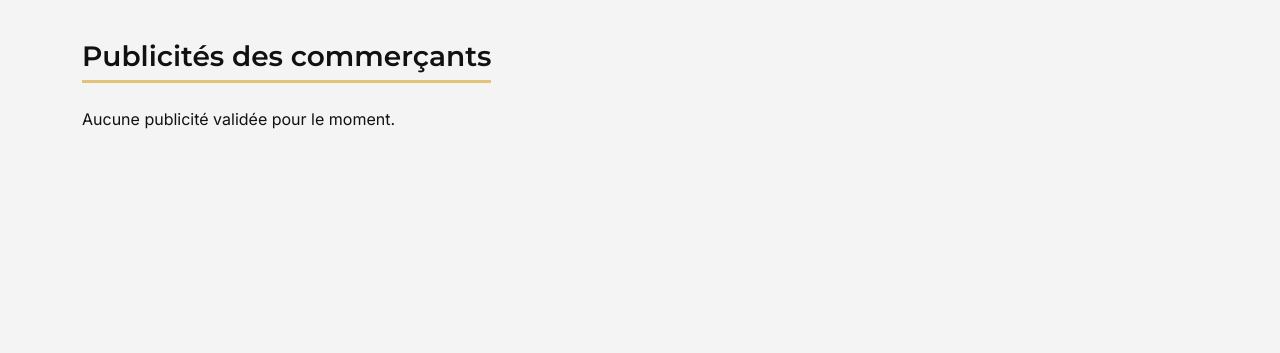
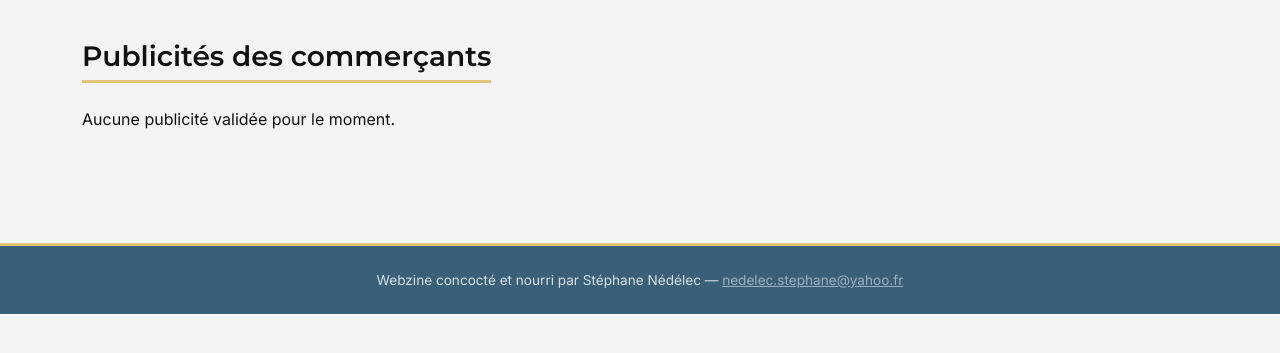
Before and after one commit to misterned/unefaimdevie, a Django app: page /ads/ in a window 1280 px wide. Shown: the part 72-425 px from the top of the page. Run offline with Django 5.2, Linux system fonts and the light colour scheme; data that the repository does not hold is empty; parts of the project's set-up code (start-up, migrations or seed data) failed here and were passed over.

Commit message:
Ajout footer avec mention auteur

```diff
--- a/core/templates/base.html
+++ b/core/templates/base.html
@@ -56,6 +56,13 @@
     {% block content %}{% endblock %}
 </main>
 
+<footer class="text-center">
+    <div class="container">
+        Webzine concocté et nourri par Stéphane Nédélec &mdash;
+        <a href="mailto:nedelec.stephane@yahoo.fr" class="text-white-50">nedelec.stephane@yahoo.fr</a>
+    </div>
+</footer>
+
 <script src="https://cdn.jsdelivr.net/npm/bootstrap@5.3.3/dist/js/bootstrap.bundle.min.js"></script>
 </body>
 </html>
```
